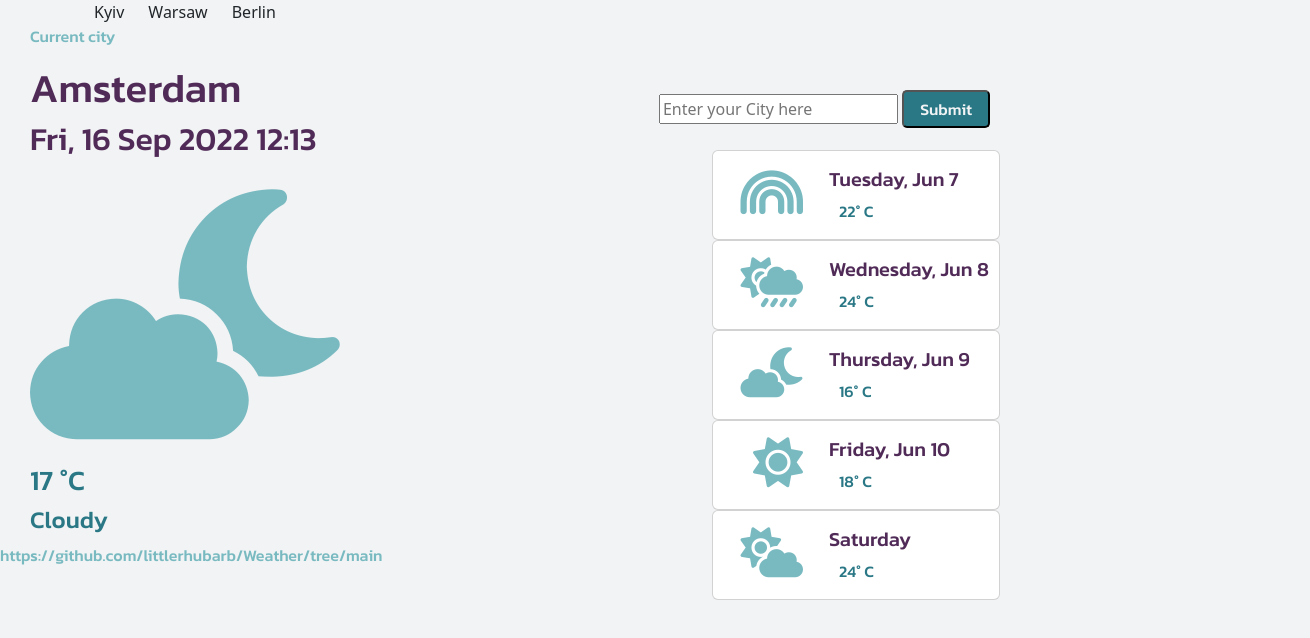
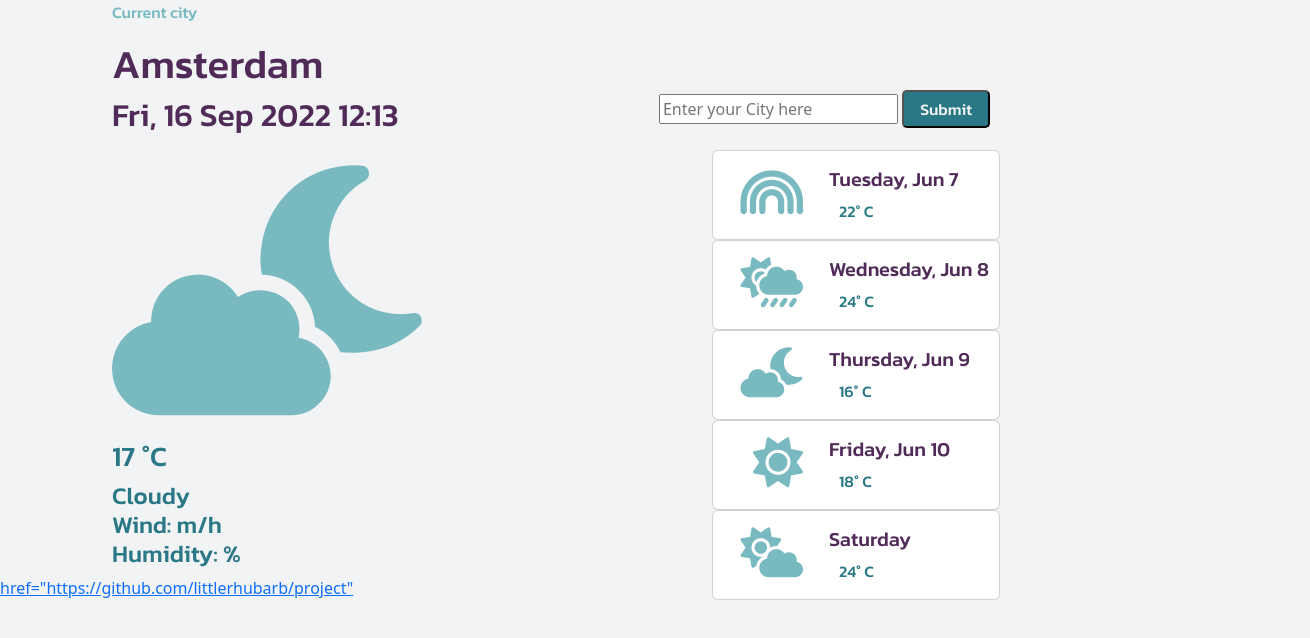
Before and after one commit to littlerhubarb/Weather, a website built with Parcel: page index.html in a window 1280 px wide. Shown: the whole page, 1310 px wide, since content can reach past the window. Built offline with nearby package versions, Linux system fonts and the light colour scheme.

Commit message:
Update index.html

```diff
--- a/index.html
+++ b/index.html
@@ -15,21 +15,9 @@
     <title>Any weather is cool</title>
 </head>
 <body>
+
+<div class="weatherApp">
 <div class="container">
-    <div class="container-md d-flex cities">
-        <div class="row">
-          <div class="col">
-            Kyiv
-          </div>
-          <div class="col">
-            Warsaw
-          </div>
-          <div class="col">
-            Berlin
-          </div>
-        </div>
-      </div>
-    </div>
     <div class="current-city">
     <p>
     Current city
@@ -52,8 +40,10 @@
         °C
     </span>
     </h3>
-    <h4 id = "description">
-    Cloudy
+    <h4 id = "condition">
+    <li id = "description">Cloudy</li>
+    <li>Wind: </span id = "wind"> m/h</li>
+    <li>Humidity: <span id = "humidity"></span>%</li>
     </h4>
     </div>
     <div class="searchbar">
@@ -105,9 +95,11 @@
         </div>
     </div>
 </div>
-<p>
-  https://github.com/littlerhubarb/Weather/tree/main
-</p>
+</div>
+</div>
+<a class="github">
+href="https://github.com/littlerhubarb/project"
+</a>
 <script src="src/index.js"></script>
 </body>
 </html>
```
